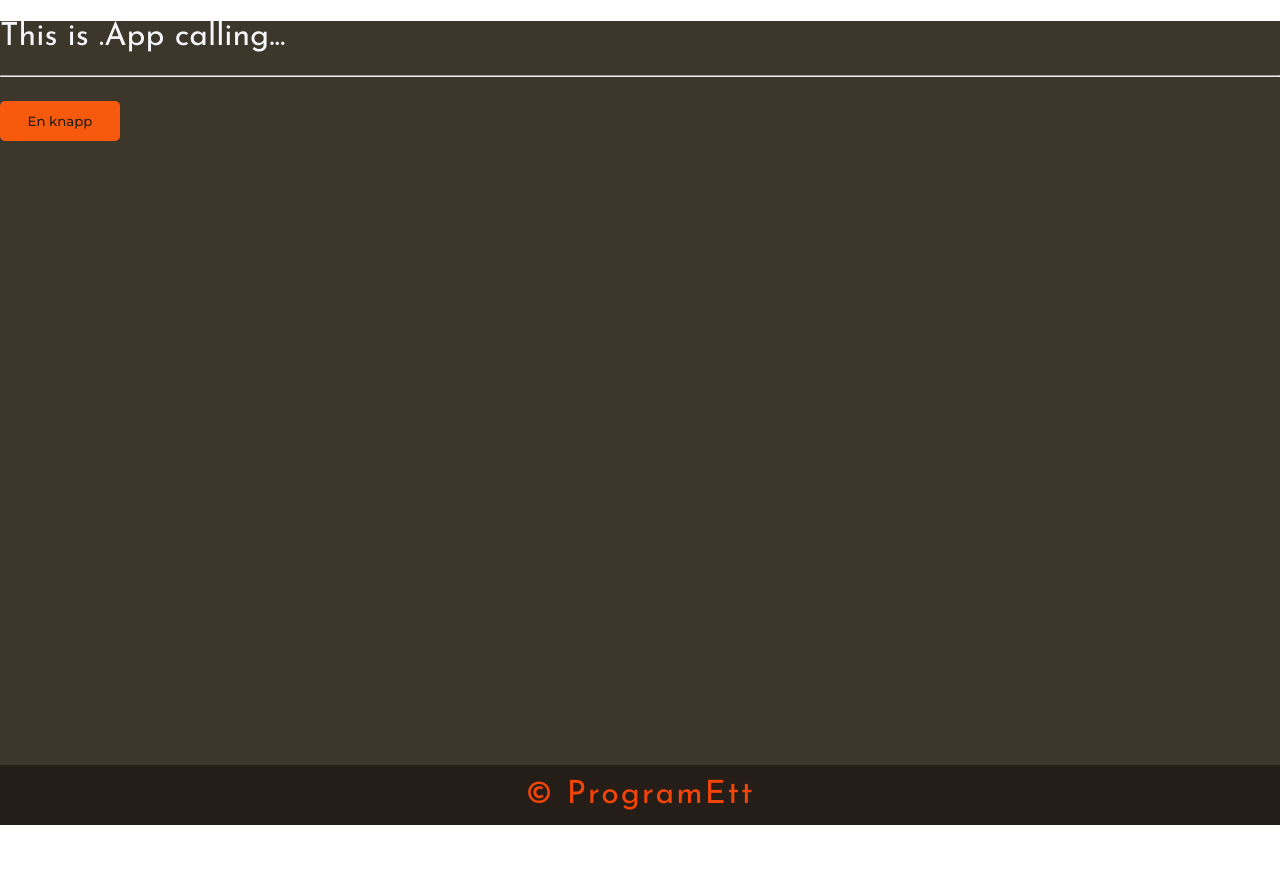
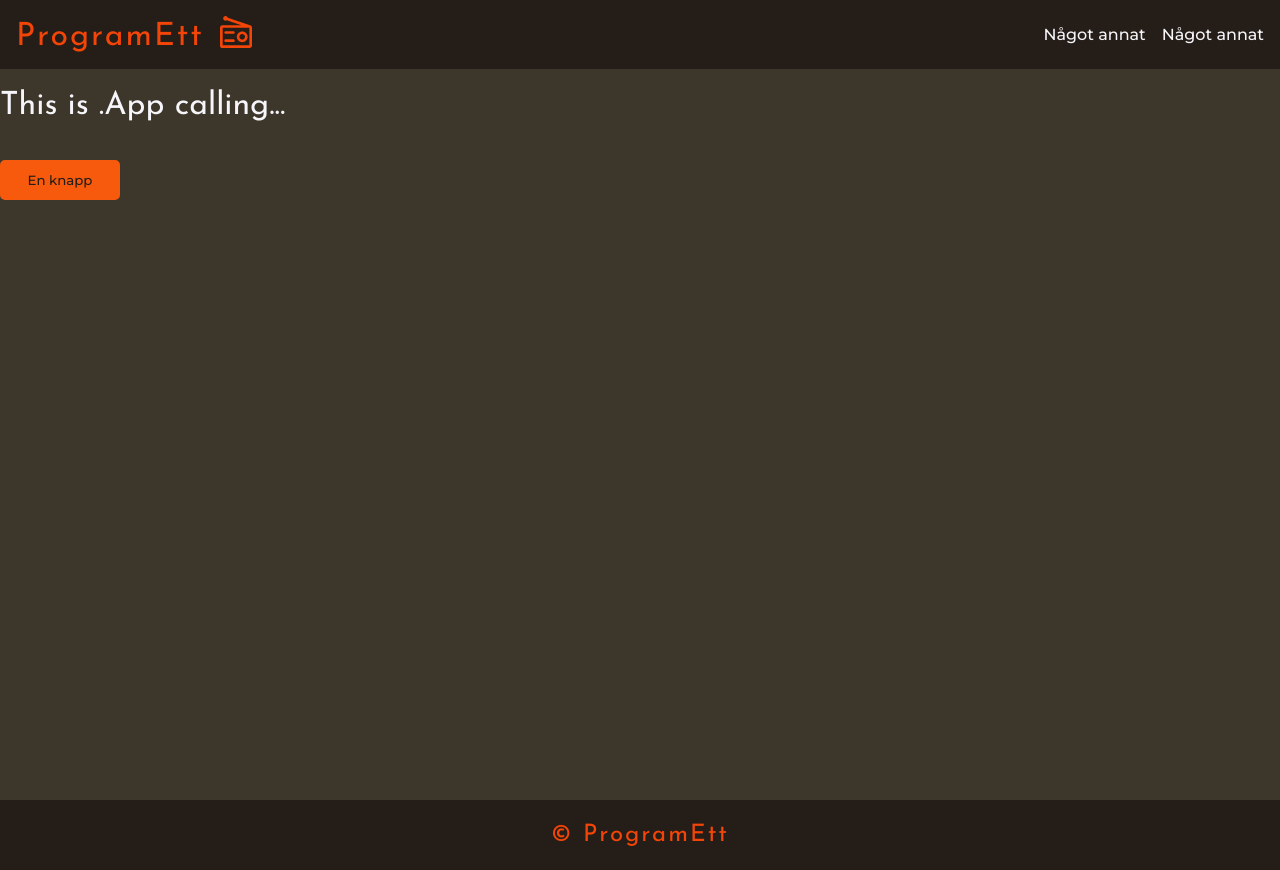
Before and after one commit to chris-mbg/radio-application, a React (Create React App) app: page / in a window 1280 px wide. Before the commit the page ends 825 px from the top, so only its background shows below. Built offline with nearby package versions, Linux system fonts and the light colour scheme.

Commit message:
Some styling mostly

```diff
--- a/public/index.html
+++ b/public/index.html
@@ -24,7 +24,8 @@
       work correctly both with client-side routing and a non-root public URL.
       Learn how to configure a non-root public URL by running `npm run build`.
     -->
-    <title>Radio App</title>
+    <link rel="stylesheet" href="https://use.fontawesome.com/releases/v5.15.3/css/all.css" integrity="sha384-SZXxX4whJ79/gErwcOYf+zWLeJdY/qpuqC4cAa9rOGUstPomtqpuNWT9wdPEn2fk" crossorigin="anonymous">
+    <title>ProgramEtt</title>
   </head>
   <body>
     <noscript>You need to enable JavaScript to run this app.</noscript>
--- a/src/App.js
+++ b/src/App.js
@@ -1,11 +1,15 @@
 import Footer from "./components/Footer";
+import Navbar from "./components/Navbar";
+import { BrowserRouter as Router } from 'react-router-dom';
 
 function App() {
   return (
     <div className="App">
-     <h1>This is .App calling...</h1>
-     <hr></hr>
-     <button>En knapp</button>
+      <Router>
+        <Navbar />
+        <h1>This is .App calling...</h1>
+        <button>En knapp</button>
+      </Router>
      <Footer />
     </div>
   );
--- /dev/null
+++ b/src/components/Navbar.js
@@ -0,0 +1,21 @@
+import styles from '../css/Navbar.module.css'
+import { NavLink } from 'react-router-dom'
+
+const Navbar = () => {
+  return (
+    <nav className={styles.navbar}>
+      <NavLink to="/" className={`${styles.navlink} ${styles.navLogoWrapper}`}>
+        <p className={styles.navLogo}>ProgramEtt</p>
+        {/* <div className={styles.radioIconWrapper}> */}
+          <img className={styles.radioIcon} src="./assets/icons/radio-icon-2.svg" alt="radio icon"/>
+        {/* </div> */}
+      </NavLink>
+      <div className={styles.linkWrapper}>
+        <NavLink to="/">Något annat</NavLink>
+        <NavLink to="/">Något annat</NavLink>
+      </div>
+    </nav>
+  );
+}
+
+export default Navbar;
--- a/src/css/Footer.module.css
+++ b/src/css/Footer.module.css
@@ -2,7 +2,7 @@
   position: absolute;
   bottom: 0;
   width: 100%;
-  height: 60px;
+  height: 70px;
   background-color: #251e18;
   display: flex;
   justify-content: center;
@@ -12,7 +12,7 @@
   color: #f34508;
   font-family: 'Josefin Sans', sans-serif;
   letter-spacing: 2px;
-  font-size: 2rem;
+  font-size: 1.5rem;
 }
 /* .footerLogo span{
   letter-spacing: -2px;
--- /dev/null
+++ b/src/css/Navbar.module.css
@@ -0,0 +1,50 @@
+.navbar {
+  background-color: #251e18;
+  display: flex;
+  justify-content: space-between;
+  align-items: center;
+  padding: 1rem 1rem;
+  /* width: 100%; */
+}
+.navbar a {
+  text-decoration: none;
+  color: #f5f5fa;
+  font-weight: 500;
+}
+.navLogoWrapper {
+  display: flex;
+  justify-content: space-between;
+  align-items: flex-end;
+}
+.navLogo {
+  color: rgb(243, 69, 8);
+  font-family: 'Josefin Sans', sans-serif;
+  letter-spacing: 2px;
+  font-size: 2rem;
+  /* line-height: 3rem; */
+  margin: 0 1rem 0 0;
+}
+.radioIconWrapper {
+  display: flex;
+  /* justify-content: baseline; */
+  align-items: flex-end;
+  align-self: center;
+}
+.radioIcon {
+  width: 2rem;
+  height: 2rem;
+  /* margin: 1rem 0; */
+  margin-bottom: 0.3rem;
+
+}
+.linkWrapper {
+  display: flex;
+  justify-content: space-between;
+  align-items: center;
+}
+.linkWrapper a {
+  margin-left: 1rem;
+}
+.linkWrapper a:hover {
+  color: #859448;
+}
--- a/src/css/index.css
+++ b/src/css/index.css
@@ -33,9 +33,10 @@ button:hover {
   margin: 0;
   background-color: #3d362b;
   color: #f5f5fa;
-  min-height: 93vh;
+  min-height: 100vh;
+  /* width: 100vh; */
   position: relative;
-  padding-bottom: 60px;
+  padding-bottom: 70px;
 }
 
 /* * COLOR CODES! */
```
Also changed, not shown: public/assets/icons/radio-icon-2.svg (added), public/assets/icons/radio-icon.svg (added).
